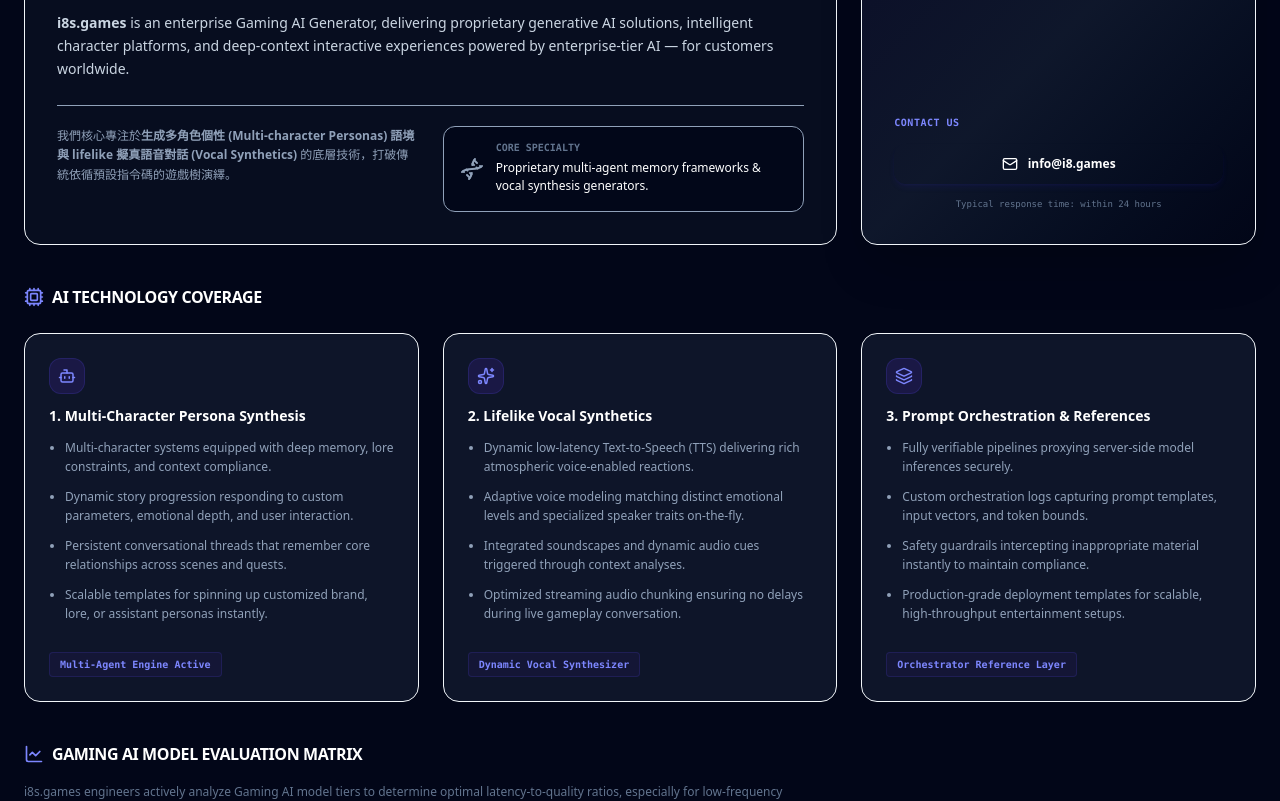
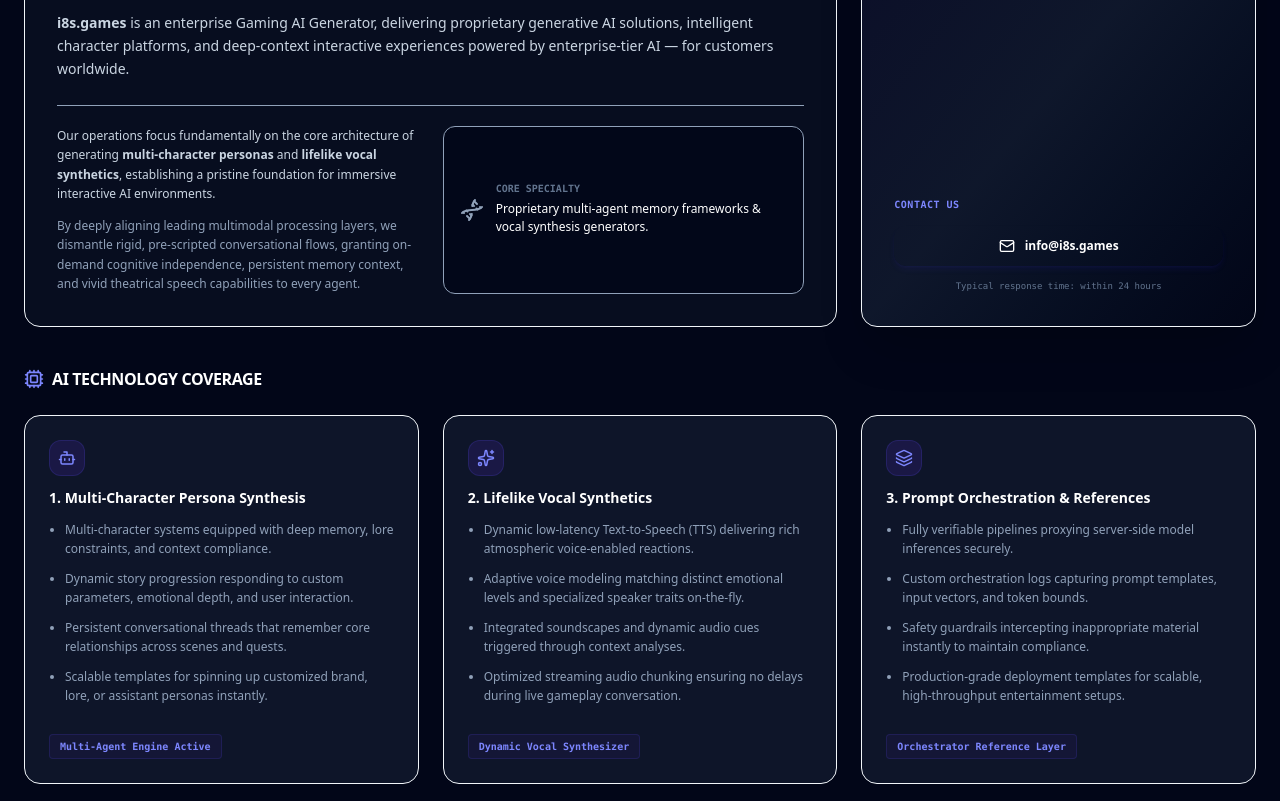
Before and after one commit to zonayeh-alt/i8games, a React (Vite) app: page / in a window 1280 px wide. Shown: the part 1140-1941 px from the top of the page. Built offline with nearby package versions, Linux system fonts and the light colour scheme.

Commit message:
fix: update contact email and portal description
Update the contact email address to i8s.games across the application and refine the corporate portal description to emphasize core AI architecture capabilities.

```diff
--- a/src/App.tsx
+++ b/src/App.tsx
@@ -66,7 +66,7 @@
           <span>•</span>
           <a href="#solutions" className="hover:text-indigo-400 transition-colors">AI Solutions</a>
           <span>•</span>
-          <a href="mailto:info@i8.games" className="hover:text-indigo-400 transition-colors">Contact us</a>
+          <a href="mailto:info@i8s.games" className="hover:text-indigo-400 transition-colors">info@i8s.games</a>
         </div>
       </footer>
 
@@ -97,10 +97,10 @@
                 Please transmit your deployment parameters, usage metrics, and business requirements to our partnerships team:
               </p>
               <a
-                href="mailto:info@i8.games"
+                href="mailto:info@i8s.games"
                 className="block text-center w-full py-2.5 bg-indigo-650 hover:bg-indigo-500 text-white rounded-lg text-xs font-bold font-sans mt-2 duration-150 transition-colors"
               >
-                info@i8.games
+                info@i8s.games
               </a>
             </div>
             <div className="text-[9px] text-center text-slate-500 font-mono">
--- a/src/components/CorporatePortal.tsx
+++ b/src/components/CorporatePortal.tsx
@@ -23,7 +23,7 @@
     if (onTriggerContact) {
       onTriggerContact();
     } else {
-      window.location.href = "mailto:info@i8.games";
+      window.location.href = "mailto:info@i8s.games";
     }
   };
 
@@ -206,9 +206,12 @@
           </div>
 
           <div className="border-t border-slate-850/60 pt-5 grid grid-cols-1 md:grid-cols-2 gap-6 text-xs text-slate-400">
-            <div className="space-y-2">
+            <div className="space-y-3">
+              <p className="leading-relaxed text-slate-300">
+                Our operations focus fundamentally on the core architecture of generating <strong>multi-character personas</strong> and <strong>lifelike vocal synthetics</strong>, establishing a pristine foundation for immersive interactive AI environments.
+              </p>
               <p className="leading-relaxed text-slate-350">
-                我們核心專注於<strong>生成多角色個性 (Multi-character Personas) 語境與 lifelike 擬真語音對話 (Vocal Synthetics)</strong> 的底層技術，打破傳統依循預設指令碼的遊戲樹演繹。
+                By deeply aligning leading multimodal processing layers, we dismantle rigid, pre-scripted conversational flows, granting on-demand cognitive independence, persistent memory context, and vivid theatrical speech capabilities to every agent.
               </p>
             </div>
             <div className="bg-slate-950/80 border border-slate-850/80 p-4 rounded-xl flex items-center gap-3">
@@ -242,11 +245,11 @@
           <div className="space-y-3.5 pt-2 relative z-10">
             <span className="text-[10px] text-indigo-400 font-bold uppercase tracking-wider font-mono block">Contact Us</span>
             <a
-              href="mailto:info@i8.games"
+              href="mailto:info@i8s.games"
               className="w-full py-3 px-4 bg-indigo-650 hover:bg-indigo-550 text-white rounded-xl text-xs font-bold font-sans flex items-center justify-center gap-2.5 transition-all shadow-md shadow-indigo-700/10 hover:scale-[1.01] duration-150 cursor-pointer text-center"
             >
               <Mail className="w-4 h-4" />
-              <span>info@i8.games</span>
+              <span>info@i8s.games</span>
             </a>
             <p className="text-[9px] text-center text-slate-500 font-mono block">
               Typical response time: within 24 hours
```
